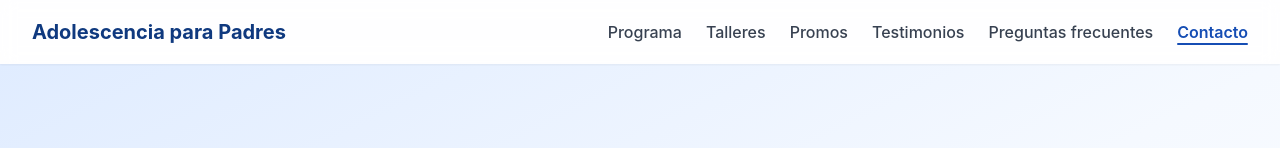
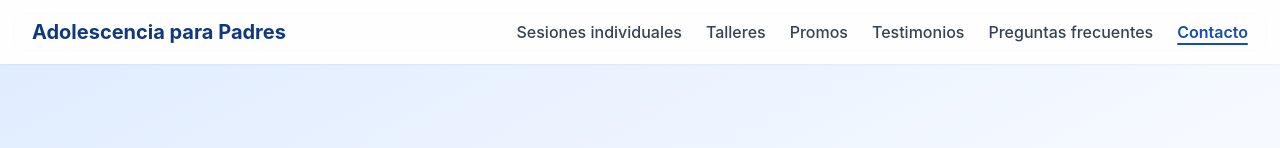
Before and after one commit to sekigan98/dram-adolescentes, a Next.js app: page / in a window 1280 px wide. Shown: the top 148 px of the page. Built offline with nearby package versions, Linux system fonts and the light colour scheme.

Commit message:
Update Navbar.tsx

```diff
--- a/components/Navbar.tsx
+++ b/components/Navbar.tsx
@@ -7,7 +7,7 @@ export default function Navbar() {
   const [active, setActive] = useState<string>("");
 
   const links = [
-    { href: "#programa", label: "Programa" },
+    { href: "#promos", label: "Sesiones individuales" }, // 👈 antes decía Programa
     { href: "#talleres", label: "Talleres" },
     { href: "#promos", label: "Promos" },
     { href: "#testimonios", label: "Testimonios" },
```
